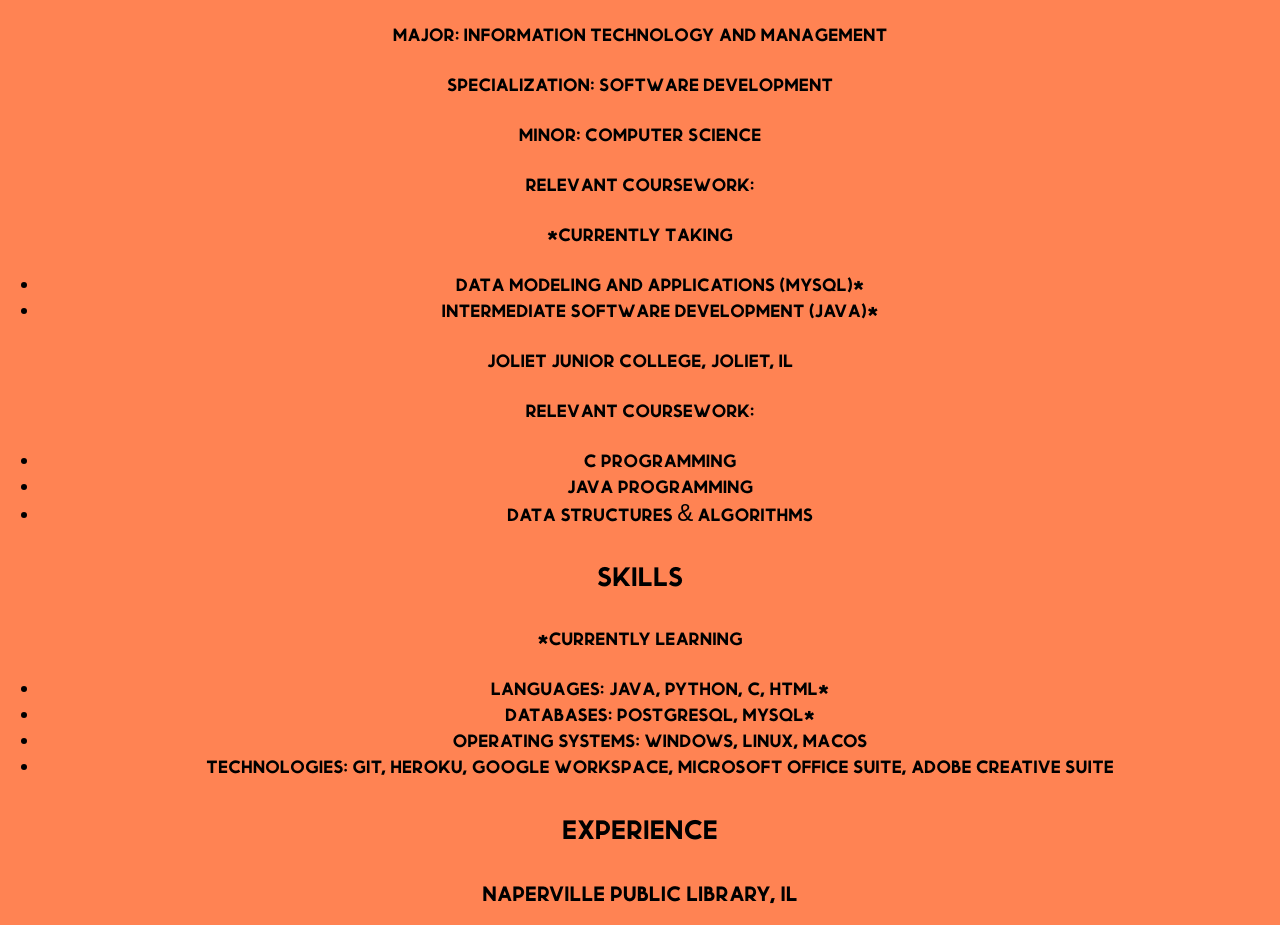
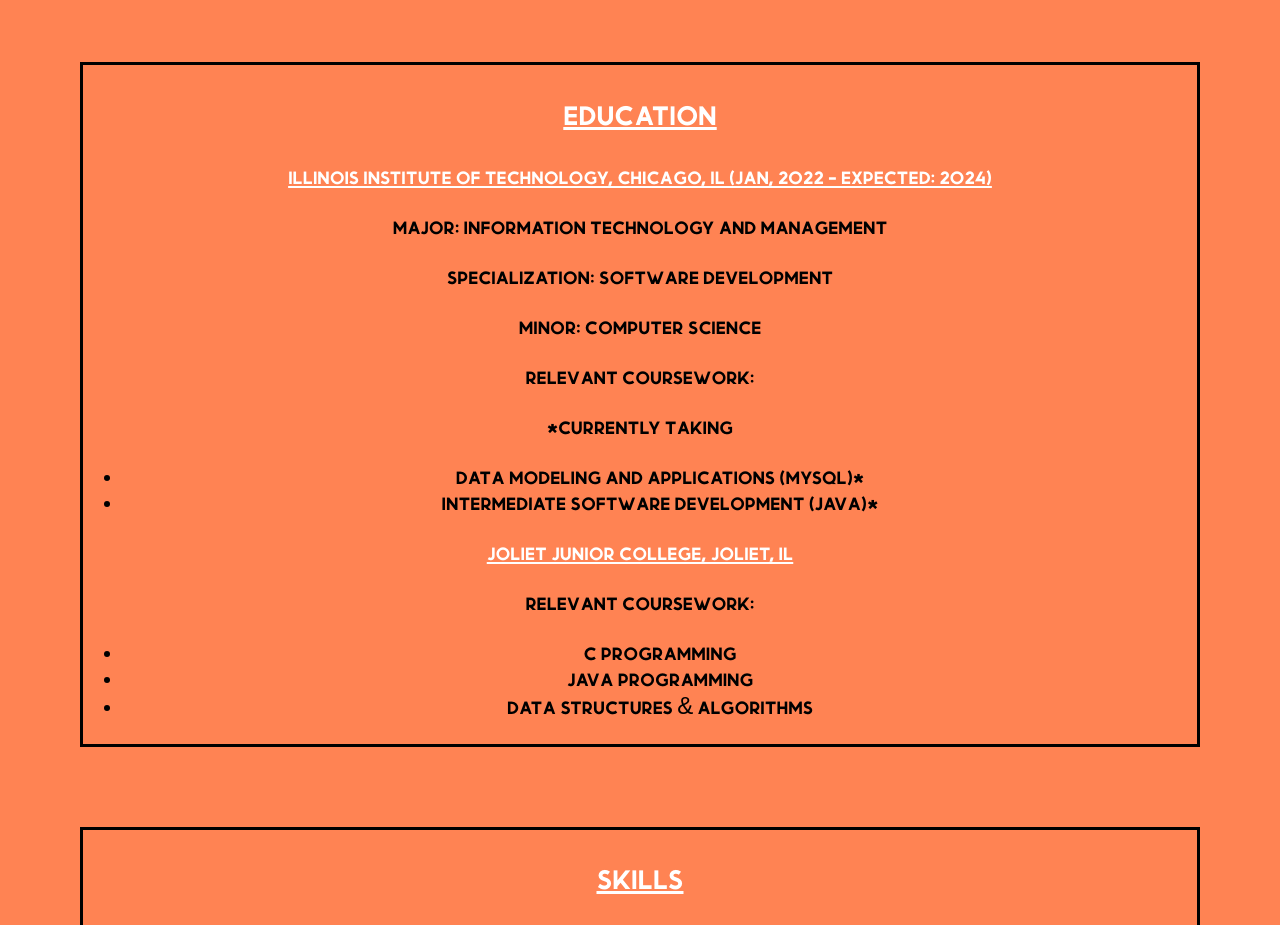
Before and after one commit to AnotherCreator/ITMD_361_Project2, a plain HTML site: page index.html in a window 1280 px wide. Shown: the part 791-1716 px from the top of the page. Drawn offline with Linux system fonts and the light colour scheme.

Commit message:
Add text styling to resume

```diff
--- a/css/style.css
+++ b/css/style.css
@@ -125,5 +125,17 @@ body {
 /* ================ RESUME BODY ================ */
 
 .resume {
+    margin: 5rem;
+    border-style: solid;
     text-align: center;
 }
+
+.main_header {
+    text-decoration: underline;
+    color: white;
+}
+
+.uni_name {
+    text-decoration: underline;
+    color: white;
+}
--- a/index.html
+++ b/index.html
@@ -34,15 +34,16 @@
     </ul>
   </div>
 
-  <section class="resume">
+  <section class="resume" id="summary">
     <h2 class="main_header">Summary</h2>
     <p>Self-motivated, organized, and curious individual constantly looking for new technologies and projects to expand
       on my current skill set. I am always looking forward to finding new opportunities that can take advantage
       my skills in a new and challenging environment.</p>
   </section>
   <section class="resume">
-    <h2 class="main_header">Education</h2>
-    <p>Illinois Institute of Technology, Chicago, IL (Jan, 2022 - Expected: 2024)</p>
+    <h2 class="main_header" id="education">Education</h2>
+    <section>
+      <p><span class=uni_name id="iit">Illinois Institute of Technology, Chicago, IL (Jan, 2022 - Expected: 2024)</span></p>
       <p>Major: Information Technology and Management</p>
       <p>Specialization: Software Development</p>
       <p>Minor: Computer Science</p>
@@ -52,8 +53,10 @@
         <li>Data Modeling and Applications (MySQL)*</li>
         <li>Intermediate Software Development (Java)*</li>
       </ul>
+    </section>
 
-    <p>Joliet Junior College, Joliet, IL</p>
+    <section>
+      <p><span class=uni_name id="jjc">Joliet Junior College, Joliet, IL</span></p>
       <p>Relevant Coursework:</p>
       <ul>
         <li>C Programming</li>
@@ -61,8 +64,9 @@
         <li>Data Structures & Algorithms</li>
       </ul>
     </section>
+  </section>
   <section class="resume">
-    <h2 class="main_header">Skills</h2>
+    <h2 class="main_header" id="skills">Skills</h2>
     <p>*Currently learning</p>
     <ul>
       <li>Languages: Java, Python, C, HTML*</li>
@@ -72,7 +76,7 @@
     </ul>
   </section>
   <section class="resume">
-    <h2 class="main_header">Experience</h2>
+    <h2 class="main_header" id="experience">Experience</h2>
     <h3>Naperville Public Library, IL</h3>
     <h4>Computer Lab Assistant (Aug/2021 - Present)</h4>
     <ul>
@@ -83,7 +87,7 @@
     </ul>
   </section>
   <section class="resume">
-    <h2 class="main_header">Personal</h2>
+    <h2 class="main_header" id="personal">Personal</h2>
     <h3>PyBo - Crpto Discord Bot | Python, PostgreSQL, Heroku</h3>
     <ul>
       <li>Implement the CoinMarketCap API to track the top 100 coins in their database and displays its data to each user.</li>
```
Lines whose indentation alone changed are shown as unchanged.
